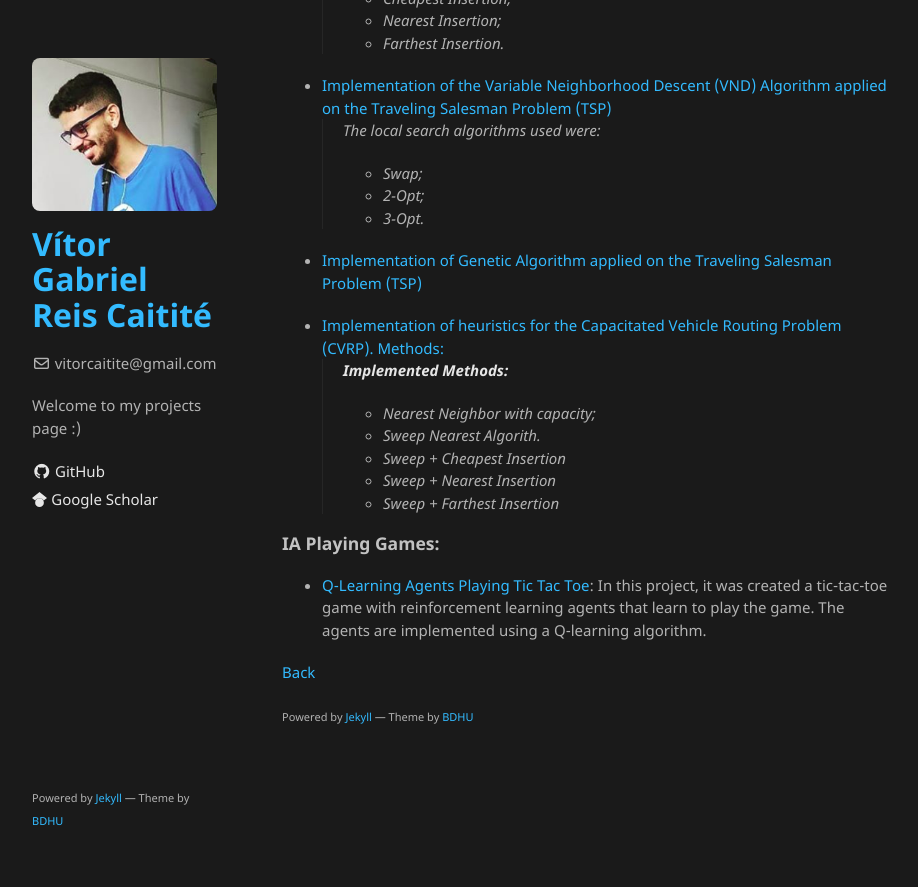
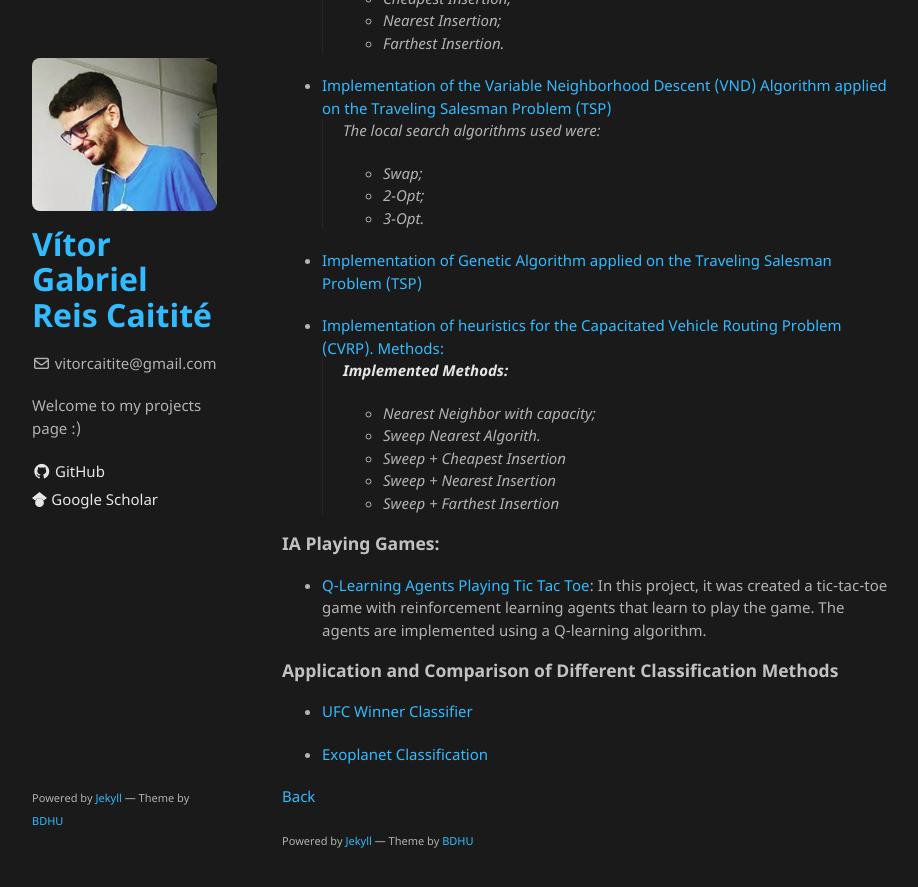
Before and after one commit to vcaitite/vcaitite.github.io, a Jekyll site: the page built from projects.md, in a window 1280 px wide and 900 px high, scrolled down 2463 px. Shown: the top 887 px of the window, without its empty margins (178-1096 px from the left). Built offline with Jekyll 4.4.1, drawn with Linux system fonts in a browser that asks for light colours; our own code applies the rules of GitHub Pages for plain Markdown files.

Commit message:
Application and Comparison of Different Classification Method section.

```diff
--- a/projects.md
+++ b/projects.md
@@ -124,10 +124,16 @@ layout: post
     > - Sweep + Farthest Insertion
 
 
-
 ### IA Playing Games:
 
 - [Q-Learning Agents Playing Tic Tac Toe](https://github.com/vcaitite/multiverse_ia/tree/main/projects/TicTacToe_RL): In this project, it was created a tic-tac-toe game with reinforcement learning agents that learn to play the game. The agents are implemented using a Q-learning algorithm.
+
+### Application and Comparison of Different Classification Methods
+
+- [UFC Winner Classifier](https://github.com/vcaitite/machine-learning-exercises/tree/master/TP3)
+
+- [Exoplanet Classification](https://github.com/vcaitite/machine-learning-exercises/blob/master/TP1/Trabalho%20Pr%C3%A1tico%201%20-%20Classifica%C3%A7%C3%A3o%20de%20Exoplanetas.ipynb)
+
 
 
 
```
